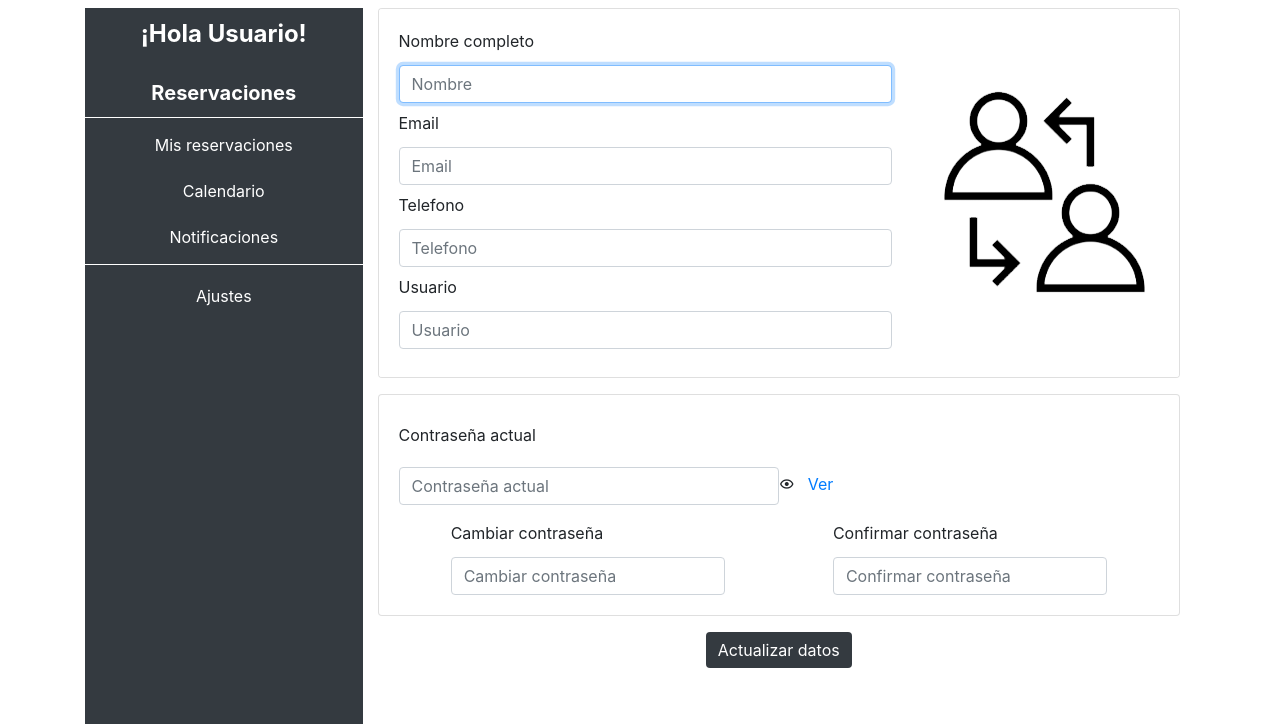
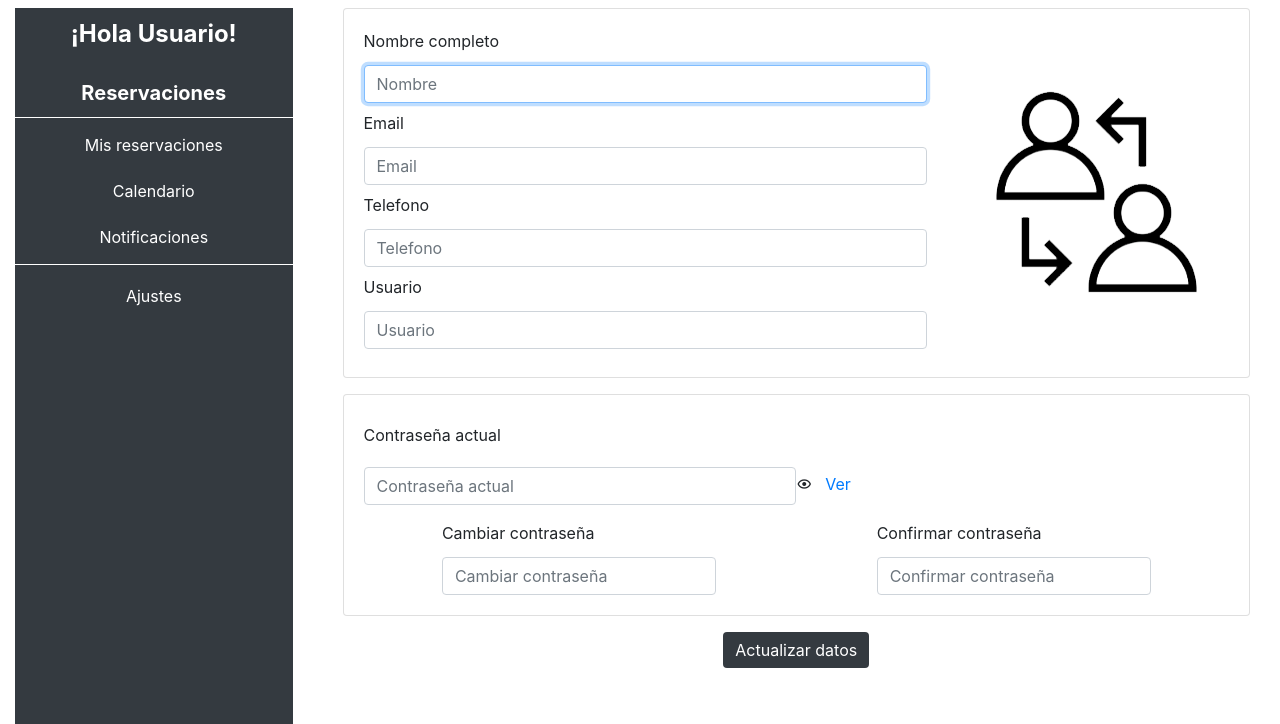
Before and after one commit to marnium/Front-SalEvent, a PHP site: page /my/ in a window 1280 px wide. Shown: the part 76-800 px from the top of the page. Run offline with PHP 8.4, Linux system fonts and the light colour scheme.

Commit message:
Nav Left User Version 2.2

```diff
--- a/my/index.php
+++ b/my/index.php
@@ -44,7 +44,7 @@
     <?php
     include('../partials/my/navigation.html');
 ?>
-  <main class="container my-2">
+  <main class="container-fluid my-2">
     <div id="nav-left" class="w-100 collapse text-center p-0 list-group list-group-flush bg-dark">
       <h4 class="list-group-item bg-dark text-white font-weight-bold" style="border: none;">¡Hola Usuario!</h4>
       <h5 class="list-group-item bg-dark text-white font-weight-bold mb-2" style="border-bottom-color: white;">Reservaciones</h5>
```
